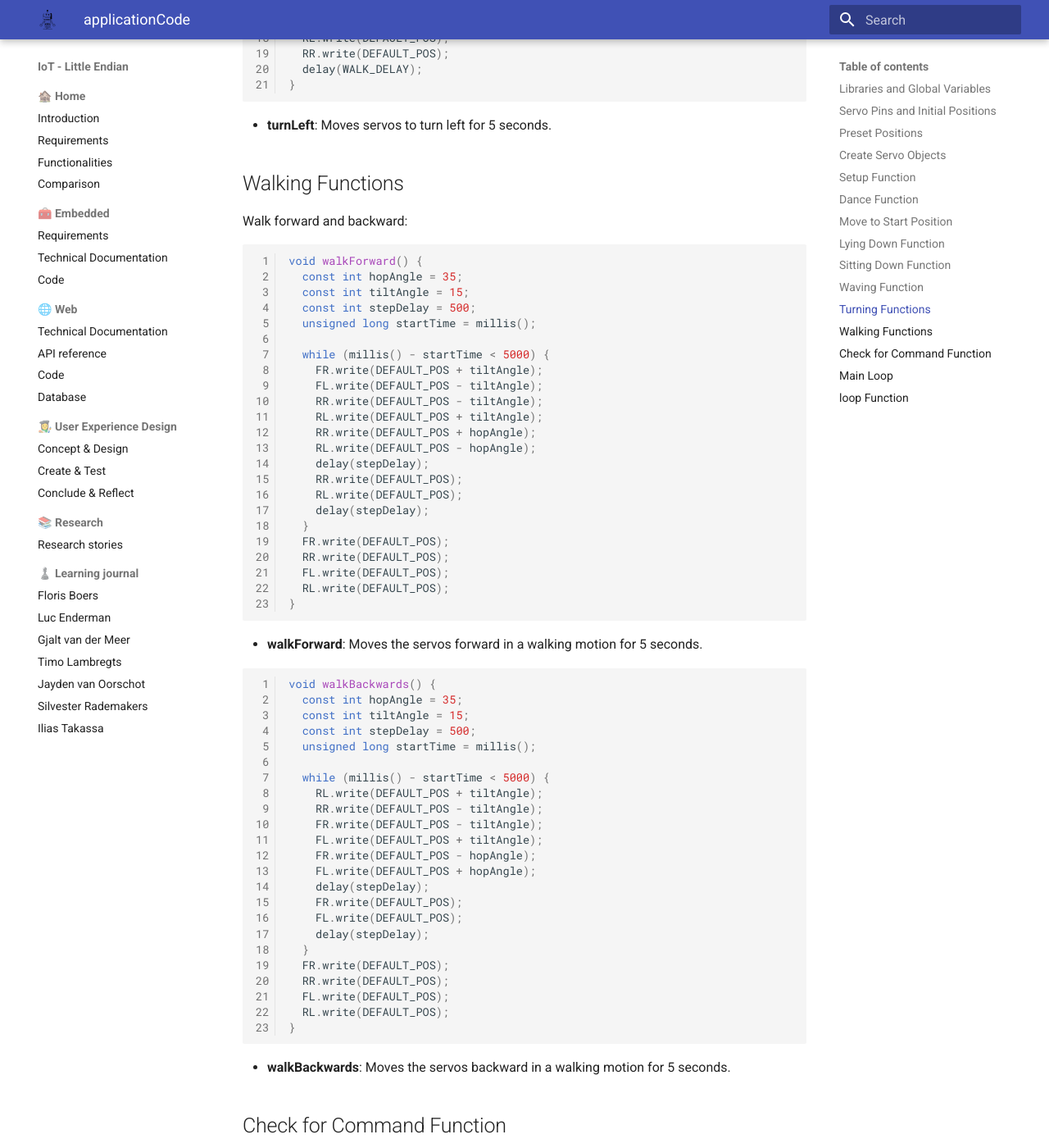
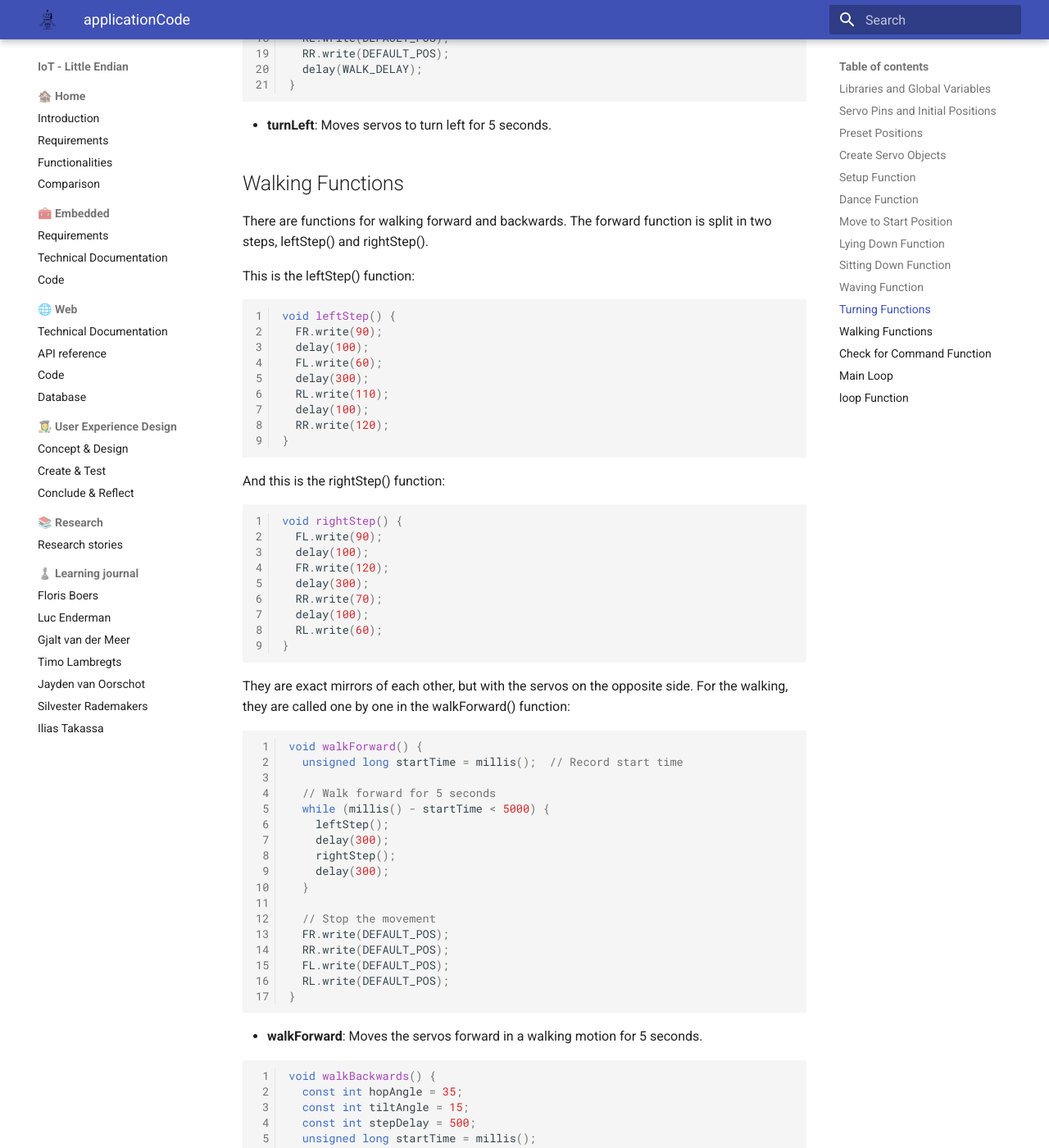
Before and after one commit to VioletHarmon2002/MyFirstRobot, an MkDocs documentation site: the page built from docs/embedded/applicationCode.md, in a window 1280 px wide and 1400 px high, scrolled down 6594 px. Shown: the whole window at 82% size. Built offline with MkDocs 1.6.1 and Material for MkDocs 9.7.7, drawn with Linux system fonts in a browser that asks for light colours.

Commit message:
Added updated walking forward to documentation

````diff
--- a/docs/embedded/applicationCode.md
+++ b/docs/embedded/applicationCode.md
@@ -320,27 +320,51 @@ void turnLeft() {
 
 ## Walking Functions
 
-Walk forward and backward:
+There are functions for walking forward and backwards. The forward function is split in two steps, leftStep() and rightStep().
+
+This is the leftStep() function:
+
+```cpp
+void leftStep() {
+  FR.write(90);
+  delay(100);
+  FL.write(60);
+  delay(300);
+  RL.write(110);
+  delay(100);
+  RR.write(120);
+}
+```
+
+And this is the rightStep() function:
+
+```cpp
+void rightStep() {
+  FL.write(90);
+  delay(100);
+  FR.write(120);
+  delay(300);
+  RR.write(70);
+  delay(100);
+  RL.write(60);
+}
+```
+
+They are exact mirrors of each other, but with the servos on the opposite side. For the walking, they are called one by one in the walkForward() function:
 
 ```cpp
 void walkForward() {
-  const int hopAngle = 35;
-  const int tiltAngle = 15;
-  const int stepDelay = 500;
-  unsigned long startTime = millis();
+  unsigned long startTime = millis();  // Record start time
 
+  // Walk forward for 5 seconds
   while (millis() - startTime < 5000) {
-    FR.write(DEFAULT_POS + tiltAngle);
-    FL.write(DEFAULT_POS - tiltAngle);
-    RR.write(DEFAULT_POS - tiltAngle);
-    RL.write(DEFAULT_POS + tiltAngle);
-    RR.write(DEFAULT_POS + hopAngle);
-    RL.write(DEFAULT_POS - hopAngle);
-    delay(stepDelay);
-    RR.write(DEFAULT_POS);
-    RL.write(DEFAULT_POS);
-    delay(stepDelay);
+    leftStep();
+    delay(300);
+    rightStep();
+    delay(300);
   }
+
+  // Stop the movement
   FR.write(DEFAULT_POS);
   RR.write(DEFAULT_POS);
   FL.write(DEFAULT_POS);
````
